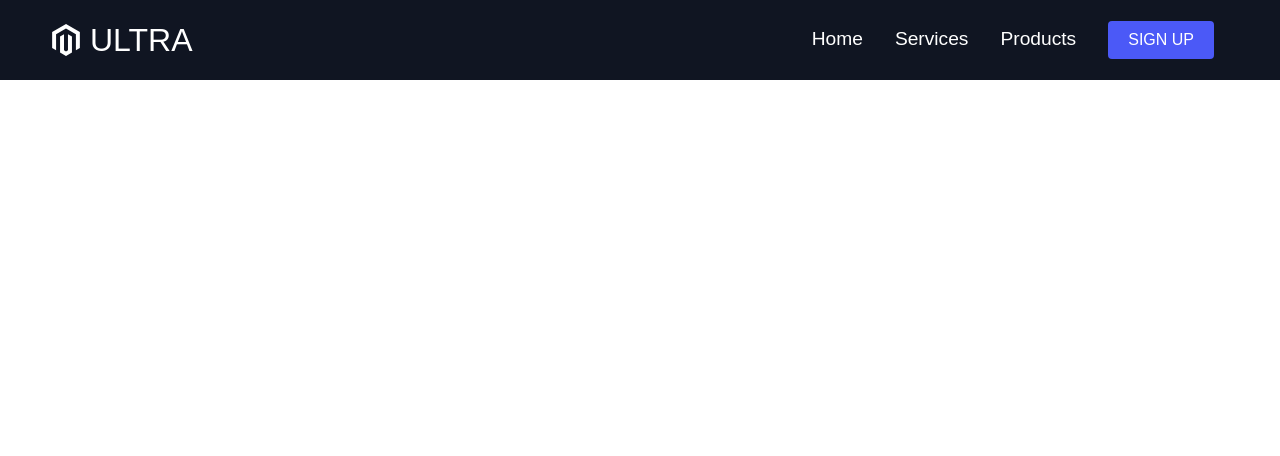
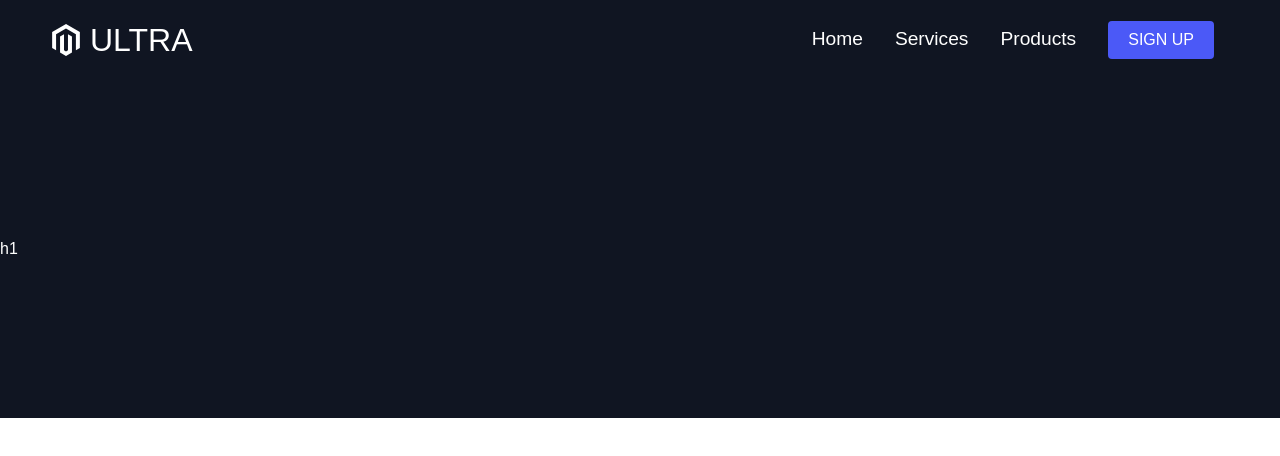
Before and after one commit to jeo19/react-website-v2, a React (Create React App) app: page / in a window 1280 px wide. Shown: the top 456 px of the page. Built offline with nearby package versions, Linux system fonts and the light colour scheme.

Commit message:
feat:Create infoSection component and add Home Router

```diff
--- a/src/App.js
+++ b/src/App.js
@@ -3,12 +3,16 @@ import React from "react";
 import GlobalStyle from "./globalStyles";
 import { Navbar } from "./components";
 import { BrowserRouter as Router, Routes, Route } from "react-router-dom";
+import Home from "./pages/HomePage/Home";
 
 function App() {
   return (
     <Router>
       <GlobalStyle />
       <Navbar />
+      <Routes>
+        <Route path="/" element={<Home />}></Route>
+      </Routes>
     </Router>
   );
 }
--- /dev/null
+++ b/src/components/InfoSection/InfoSection.Elements.js
@@ -0,0 +1,7 @@
+import styled from "styled-components";
+
+export const InfoSec = styled.div`
+  color: #fff;
+  padding: 160px 0;
+  background: ${({ lightBg }) => (lightBg ? "#fff" : "#101522")};
+`;
--- /dev/null
+++ b/src/components/InfoSection/InfoSection.js
@@ -0,0 +1,13 @@
+import React from "react";
+
+import { InfoSec } from "./InfoSection.Elements";
+
+const InfoSection = ({ lightBg }) => {
+  return (
+    <>
+      <InfoSec lightBg={lightBg}>h1</InfoSec>
+    </>
+  );
+};
+
+export default InfoSection;
--- a/src/components/Navbar/Navbar.js
+++ b/src/components/Navbar/Navbar.js
@@ -30,6 +30,7 @@ const Navbar = () => {
   useEffect(() => {
     showButton();
   }, []);
+  window.addEventListener("resize", showButton);
   return (
     <>
       <IconContext.Provider value={{ color: "#fff" }}>
--- a/src/components/index.js
+++ b/src/components/index.js
@@ -1 +1,2 @@
 export { default as Navbar } from "./Navbar/Navbar";
+export { default as InfoSection } from "./InfoSection/InfoSection";
--- /dev/null
+++ b/src/pages/HomePage/Home.js
@@ -0,0 +1,12 @@
+import React from "react";
+import { InfoSection } from "../../components";
+
+const Home = () => {
+  return (
+    <>
+      <InfoSection />
+    </>
+  );
+};
+
+export default Home;
```
Also changed, not shown: src/pages/HomePage/Data.js (added).
